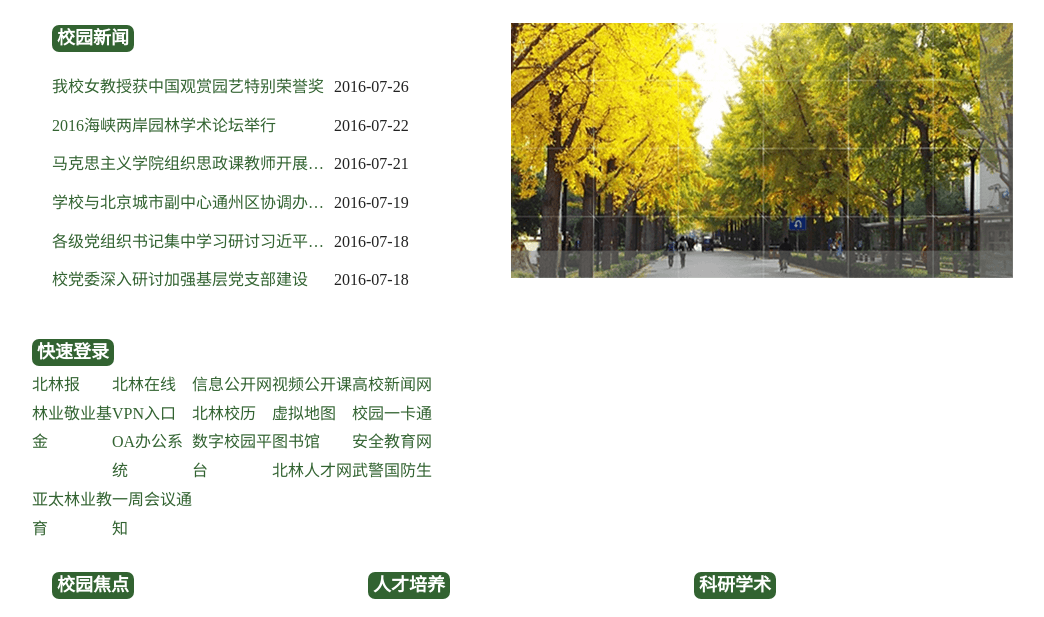
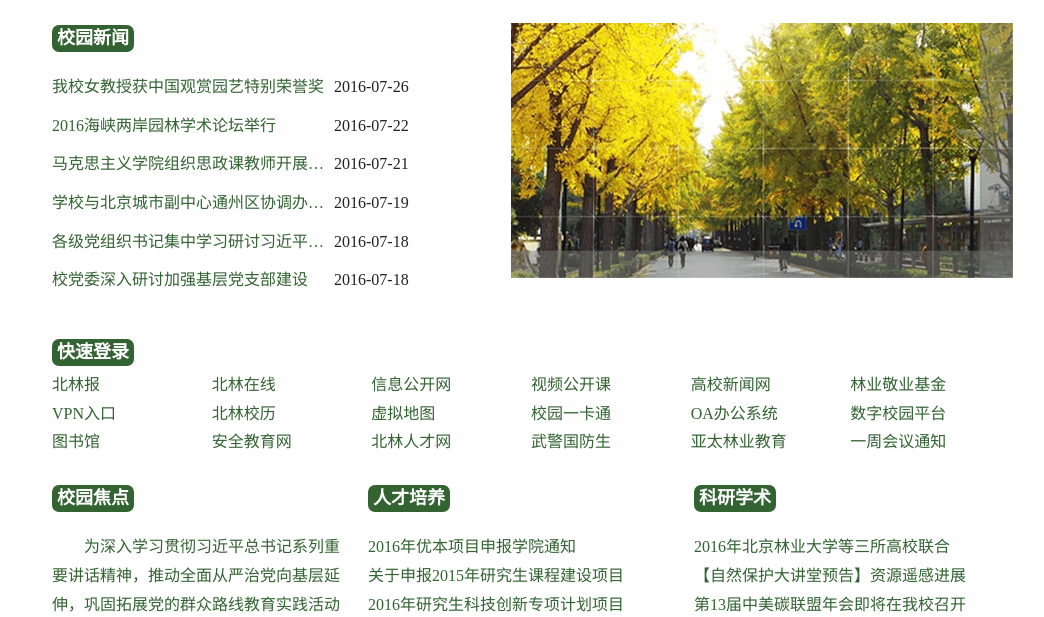
Before and after one commit to mingttong/ResponsiveBjfu2.0, a website: page src/index.html in a window 1280 px wide. Shown: the part 153-770 px from the top of the page, without its empty margins (119-1163 px from the left). Drawn offline with Linux system fonts and the light colour scheme.

Commit message:
转去调整下图片

```diff
--- a/src/css/main.css
+++ b/src/css/main.css
@@ -333,23 +333,6 @@ header .main ul li a:hover, a:active {
     /*padding: 3px 0 1px;*/
 /*}*/
 
-.content-top .ksdl {
-    float: left;
-    width: 100%;
-    box-sizing: border-box;
-}
-
-.content-top .ksdl li {
-    display: block;
-    float: left;
-}
-
-.content-top .ksdl li a {
-    display: inline-block;
-    width: 0.80rem;
-    /*line-height: 1.5em;*/
-}
-
 .content-top .right {
     width: 51%;
     box-sizing:border-box;
@@ -468,6 +451,30 @@ header .main ul li a:hover, a:active {
         /*display: none;*/
     /*}*/
 /*}*/
+
+
+.ksdl {
+    float: left;
+    width: 100%;
+    box-sizing: border-box;
+    padding-left: 0.2rem;
+}
+
+.ksdl ul {
+    float: left;
+    width: 100%;
+}
+
+.ksdl li {
+    display: block;
+    float: left;
+    width: 16.6666%;
+}
+
+.ksdl li a {
+    display: inline-block;
+    /*line-height: 1.5em;*/
+}
 
 /*中部及下部*/
 
--- a/src/index.html
+++ b/src/index.html
@@ -62,11 +62,17 @@
                         </ul>
                     </div>
                 </div>
-                <div class="ksdl">
+            </div>
+            <div class="right">
+                <img src="img/school-pic.png" alt="校园图片"/>
+            </div>
+        </div>
+
+        <div class="ksdl clearfix">
             <h3 class="title">
                 快速登录
             </h3>
-                    <div class="content">
+            <div class="content clearfix">
                 <ul>
                     <li><a href="#">北林报</a>
                     <li><a href="#">北林在线</a></li>
@@ -91,11 +97,6 @@
                     <li><a href="#">亚太林业教育</a></li>
                     <li><a href="#">一周会议通知</a></li>
                 </ul>
-                    </div>
-                </div>
-            </div>
-            <div class="right">
-                <img src="img/school-pic.png" alt="校园图片"/>
             </div>
         </div>
 
```
Lines whose indentation alone changed are shown as unchanged.
